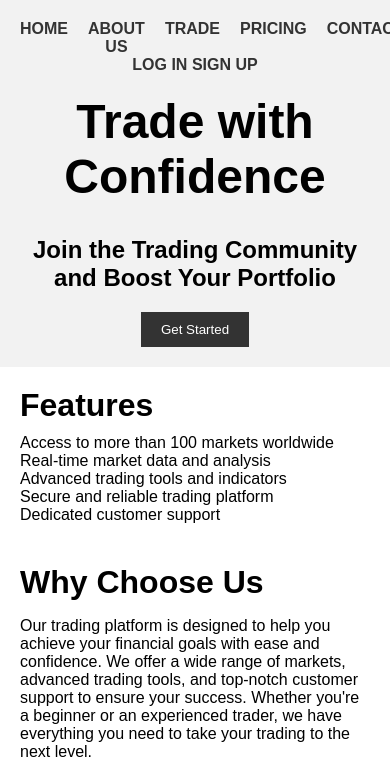
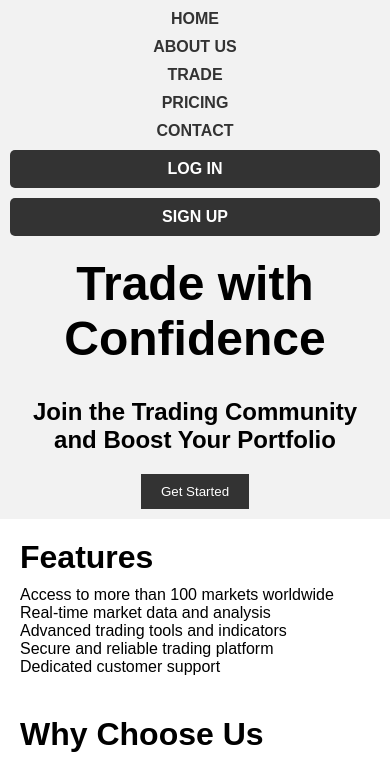
Before and after one commit to Killergot11/Buisness, a plain HTML site: page index.html in a window 390 px wide. Shown: the top 766 px of the page. Drawn offline with Linux system fonts and the light colour scheme.

Commit message:
Update style.css

```diff
--- a/style.css
+++ b/style.css
@@ -46,6 +46,7 @@ header {
 nav ul {
 	display: flex;
 	justify-content: space-between;
+	align-items: center;
 }
 
 nav li {
@@ -57,14 +58,21 @@ nav a {
 	text-transform: uppercase;
 }
 
+nav .login,
+nav .signup {
+	background-color: #333;
+	color: #fff;
+	padding: 10px 20px;
+	border-radius: 5px;
+}
+
+nav .login:hover,
+nav .signup:hover {
+	background-color: #666;
+}
+
 h1 {
 	font-size: 48px;
-	margin-top: 20px;
-}
-
-img {
-	max-width: 100%;
-	height: auto;
 	margin-top: 20px;
 }
 
@@ -88,17 +96,6 @@ section {
 h3 {
 	font-size: 32px;
 	margin-bottom: 10px;
-}
-
-.gallery {
-	display: flex;
-	flex-wrap: wrap;
-	justify-content: space-between;
-}
-
-.gallery img {
-	width: 48%;
-	margin-bottom: 20px;
 }
 
 blockquote {
@@ -163,3 +160,26 @@ footer li {
 footer a {
 	color: #fff;
 }
+
+/* Responsive styles */
+
+@media screen and (max-width: 768px) {
+	header {
+		padding: 10px;
+	}
+
+	nav ul {
+		display: block;
+	}
+
+	nav li {
+		margin-right: 0;
+		margin-bottom: 10px;
+	}
+
+	nav .login,
+	nav .signup {
+		display: block;
+		margin-bottom: 10px;
+	}
+}
```
